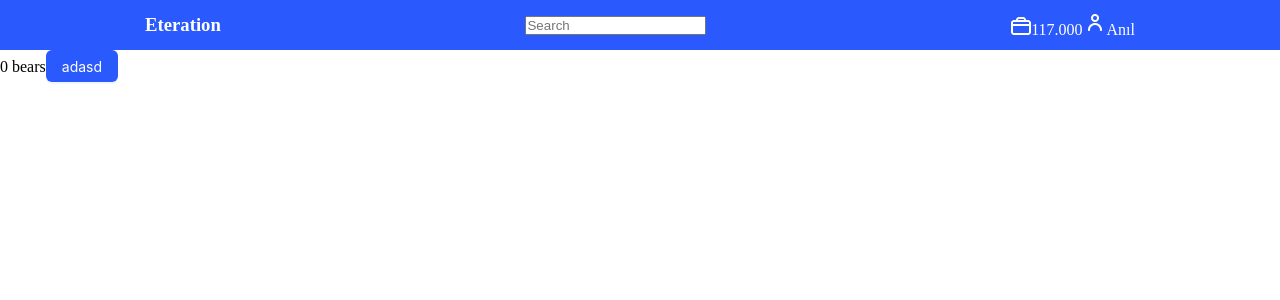
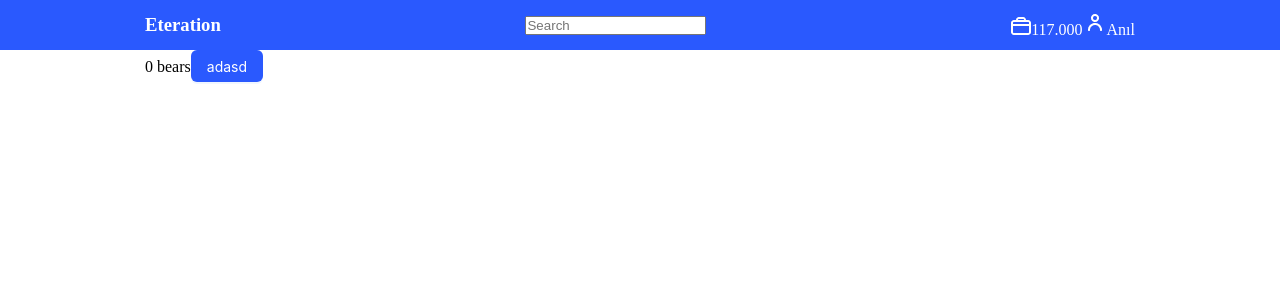
Before and after one commit to karlidaganil/Eteration-Case, a React (Vite) app: page / in a window 1280 px wide. Shown: the top 300 px of the page. Built offline with nearby package versions, Linux system fonts and the light colour scheme.

Commit message:
Update import path in App.jsx and remove Main.jsx

```diff
--- a/src/App.jsx
+++ b/src/App.jsx
@@ -1,5 +1,5 @@
 import Header from "./layout/Header/Header";
-import Main from "./layout/Main";
+import Main from "./layout//Main/Main";
 
 const App = () => {
   return (
--- a/src/layout/Main.jsx
+++ b/src/layout/Main/Main.jsx
@@ -1,6 +1,7 @@
 import { createBrowserRouter, RouterProvider } from "react-router-dom";
-import Home from "../pages/Home";
-import Detail from "../pages/Detail";
+import Home from "../../pages/Home";
+import Detail from "../../pages/Detail";
+import "./style.scss";
 
 const router = createBrowserRouter([
   {
@@ -14,7 +15,11 @@ const router = createBrowserRouter([
 ]);
 
 const Main = () => {
-  return <RouterProvider router={router} />;
+  return (
+    <main>
+      <RouterProvider router={router} />
+    </main>
+  );
 };
 
 export default Main;
--- /dev/null
+++ b/src/layout/Main/style.scss
@@ -0,0 +1,3 @@
+main {
+  padding: 0px 145px;
+}
```
